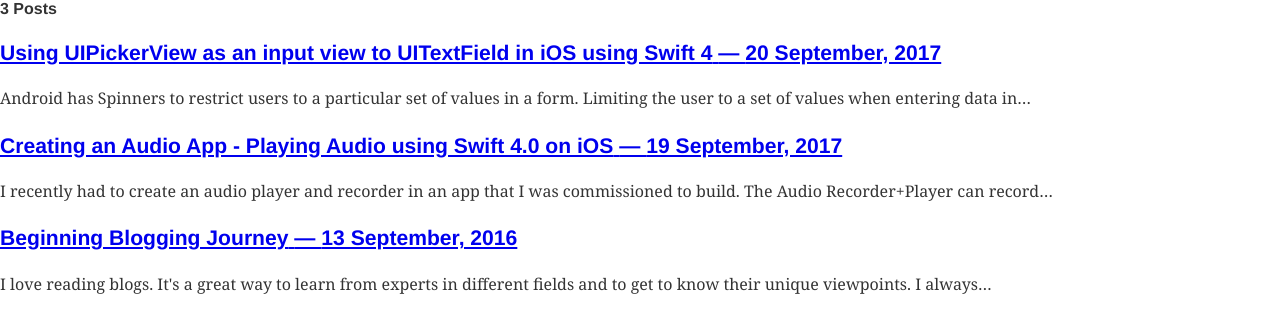
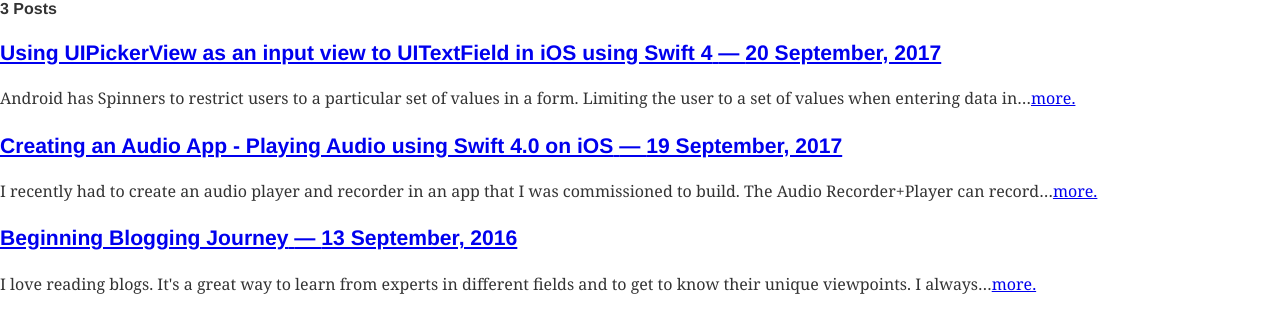
Before and after one commit to aksharpatel47/me, a Gatsby site: page / in a window 1280 px wide. Built offline with nearby package versions, Linux system fonts and the light colour scheme; Gatsby itself is replaced by a stand-in of ours; some packages are replaced by stand-ins of ours; what typography-theme-kirkham would draw is missing.

Commit message:
feat: Add a more button to excerpt in blog list

```diff
--- a/src/pages/index.js
+++ b/src/pages/index.js
@@ -14,7 +14,10 @@
               {node.frontmatter.title} <span>— {node.frontmatter.date}</span>
             </Link>
           </h3>
-          <p>{node.excerpt}</p>
+          <p>
+            {node.excerpt}
+            <Link to={node.fields.slug}>more.</Link>
+          </p>
         </div>
       ))}
     </div>
```
